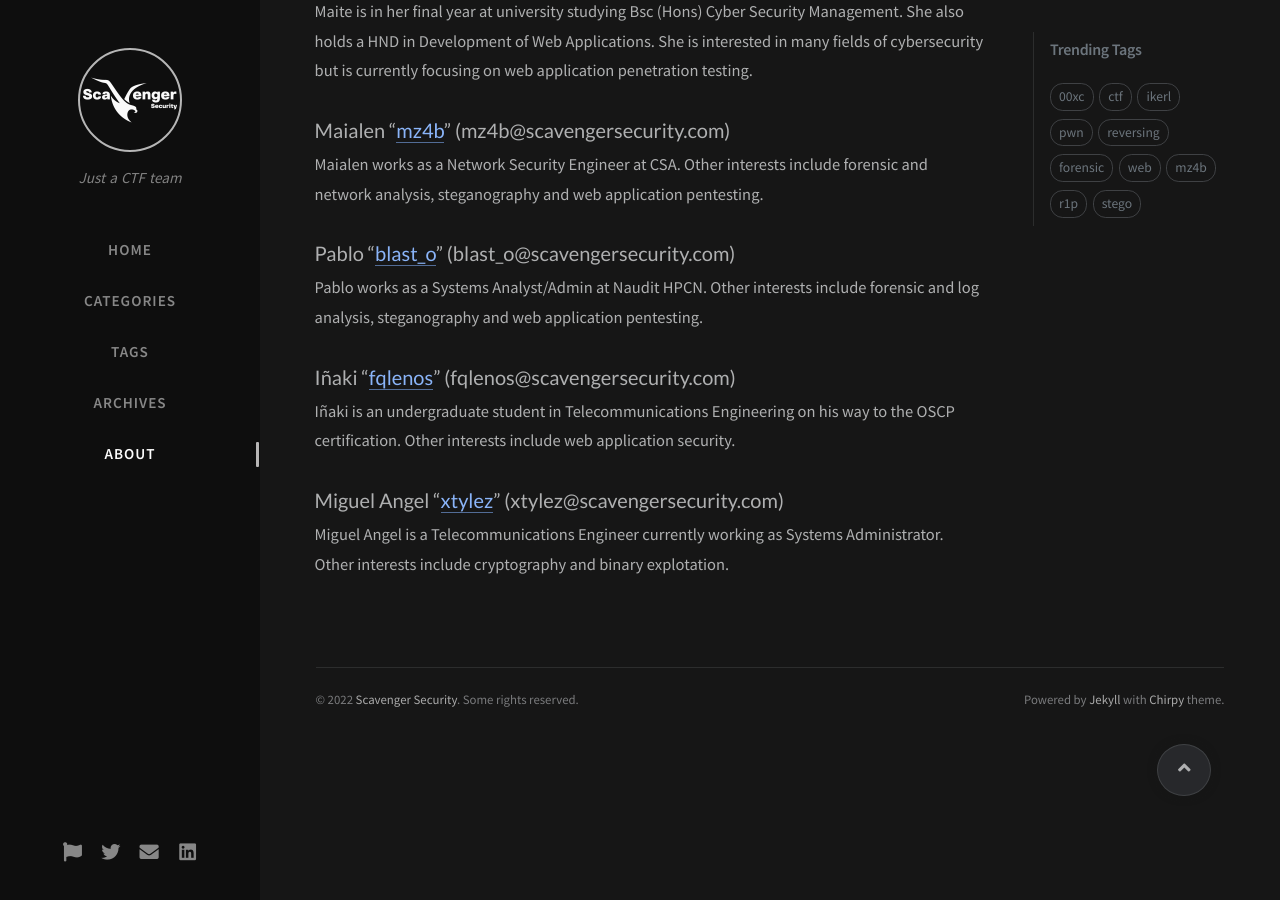
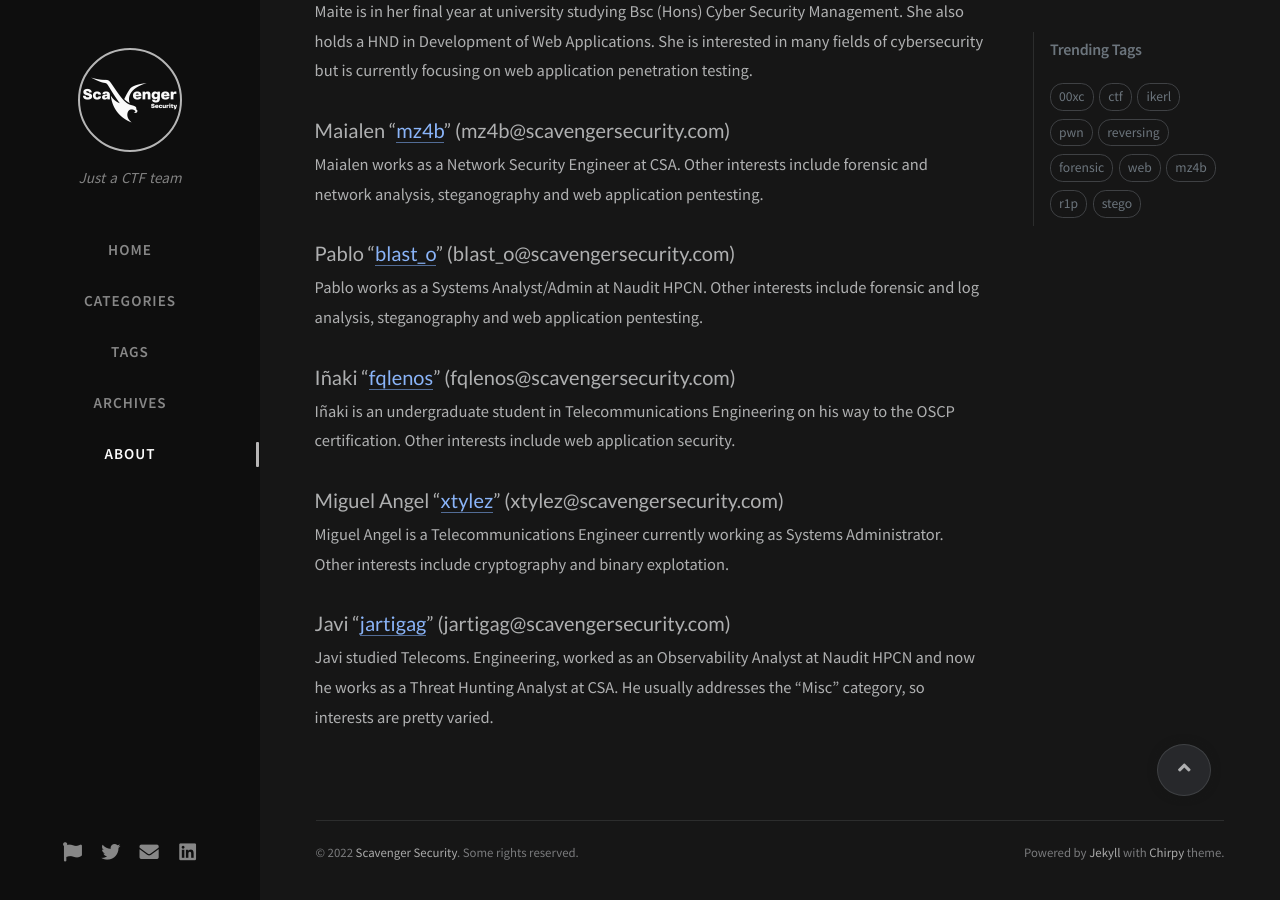
Before and after one commit to scavengersecurity/blog, a Jekyll site: the page built from _tabs/about.md, in a window 1280 px wide and 900 px high, scrolled down 708 px. Built offline with Jekyll 4.4.1, drawn with Linux system fonts in a browser that asks for light colours; nearby versions of some CDN libraries; comment, search, counter and statistics services are not loaded.

Commit message:
add myself to the 'about' tab

```diff
--- a/_tabs/about.md
+++ b/_tabs/about.md
@@ -31,3 +31,7 @@ Iñaki is an undergraduate student in Telecommunications Engineering on his way
 
 ### Miguel Angel "[xtylez](/tags/xtylez/)" (xtylez@scavengersecurity.com) ###
 Miguel Angel is a Telecommunications Engineer currently working as Systems Administrator. Other interests include cryptography and binary explotation.
+
+### Javi "[jartigag](/tags/jartigag/)" (jartigag@scavengersecurity.com) ###
+Javi studied Telecoms. Engineering, worked as an Observability Analyst at Naudit HPCN and now he works as a Threat Hunting Analyst at CSA.
+He usually addresses the "Misc" category, so interests are pretty varied.
```
Also changed, not shown: 1 other file.
